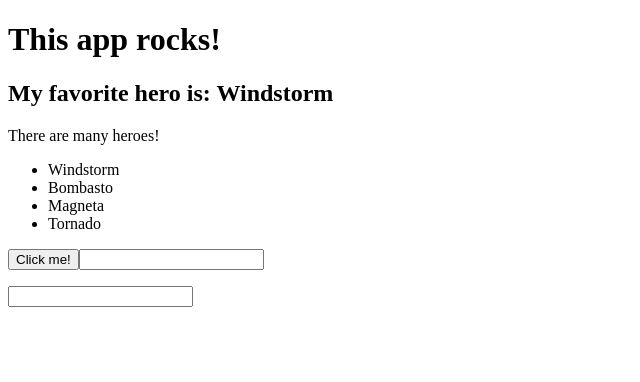
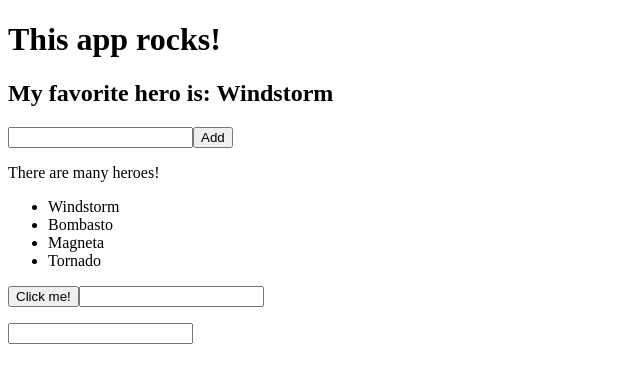
Before and after one commit to jskierbi/ng2-playground, an Angular app: page / in a window 1280 px wide. Shown: the top 382 px of the page, without its empty margins (0-640 px from the left). Built offline with nearby package versions, Linux system fonts and the light colour scheme.

Commit message:
Heroes adding implemented

```diff
--- a/src/app/app.component.html
+++ b/src/app/app.component.html
@@ -1,7 +1,12 @@
 <h1>{{title}}</h1>
 <h2>My favorite hero is: {{myHero.name}}</h2>
+<input #heroInput
+       (keyup.enter)="addHero(heroInput.value); heroInput.value=''"
+       (blur)="addHero(heroInput.value); heroInput.value=''">
+<button (click)="addHero(heroInput.value)">Add</button>
 <p *ngIf="heroes.length > 3">There are many heroes!</p>
 <ul>
   <li *ngFor="let hero of heroes">{{hero.name}}</li>
 </ul>
+
 <click-me></click-me>
--- a/src/app/app.component.ts
+++ b/src/app/app.component.ts
@@ -15,4 +15,10 @@ export class AppComponent {
         new Hero(20, 'Tornado')
     ];
     myHero = this.heroes[0];
+
+    addHero(hero: string) {
+        if (hero) {
+            this.heroes.push(new Hero(0, hero))
+        }
+    }
 }
```
